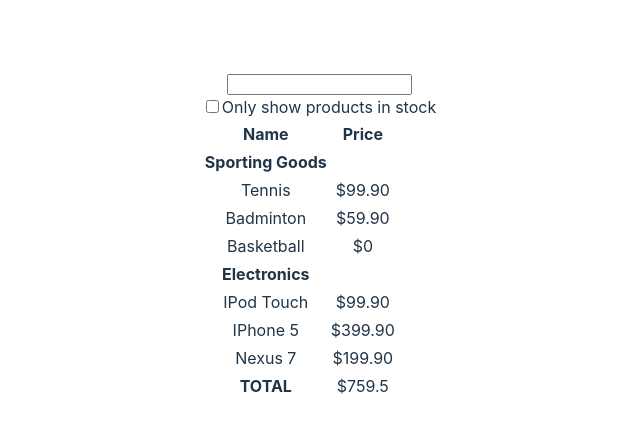
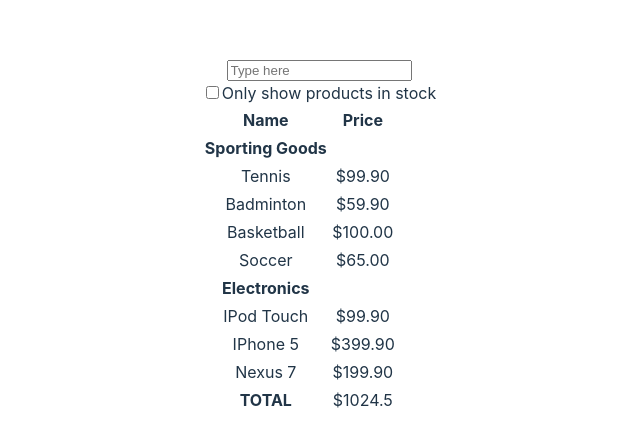
Before and after one commit to mugikarl/store, a React (Vite) app: page / in a window 1280 px wide. Shown: the part 164-608 px from the top of the page, without its empty margins (321-961 px from the left). Built offline with nearby package versions, Linux system fonts and the light colour scheme.

Commit message:
updated searchbar

```diff
--- a/src/App.jsx
+++ b/src/App.jsx
@@ -8,22 +8,36 @@
 
 const products = [
   // Sporting Goods
-  {id:1, name:"Tennis", price: 99.9, type: 1},
-  {id:2, name:"Badminton", price: 59.9, type: 1},
-  {id:3, name:"Basketball", price: -100, type: 1},
+  {id:1, name:"Tennis", price: 99.9, type: 1, stock: 100},
+  {id:2, name:"Badminton", price: 59.9, type: 1, stock: 16},
+  {id:3, name:"Basketball", price: 100, type: 1, stock: 10},
+  {id:4, name:"Soccer", price: 65, type: 1, stock: 0},
 
   // Electronics
-  {id:4, name:"IPod Touch", price: 99.9, type: 2},
-  {id:5, name:"IPhone 5", price: 399.9, type: 2},
-  {id:6, name:"Nexus 7", price: 199.9, type: 2},
+  {id:4, name:"IPod Touch", price: 99.9, type: 2, stock: 1},
+  {id:5, name:"IPhone 5", price: 399.9, type: 2, stock: 10},
+  {id:6, name:"Nexus 7", price: 199.9, type: 2, stock: 0},
 ];
 
 const headers = ["Sporting Goods", "Electronics"];
 
 function App() {
+  const [query, setQuery] = useState("");
+  const [stockChecked, setStockChecked] = useState(false);
+
+  const filteredProducts = products.filter(
+    (product) =>
+      //Case 1: If query is in name
+      product.name.toLowerCase().includes(query.toLowerCase()) &&
+      //Case 2: If it has stocks
+      //!stockChecked: if the value is false it can be considered
+      //
+      (!stockChecked || product.stock > 0)
+);
+
   return <FilterProductTable>
-     <SearchBar />
-     <ProductTable headers={headers} products={products}/>
+     <SearchBar query={query} setQuery={setQuery} stockChecked={stockChecked} setStockChecked={setStockChecked}/>
+     <ProductTable headers={headers} products={filteredProducts}/>
     </FilterProductTable>;
 
 }
--- a/src/components/ProductTable.jsx
+++ b/src/components/ProductTable.jsx
@@ -18,13 +18,17 @@
                 </Table.Row>
             </Table.THead>
             <Table.TBody>
-                <ProductCategoryHeader text={headers[0]}/>
+                {sportingGoods.length > 0 && (
+                    <ProductCategoryHeader text={headers[0]}/>
+                )}
 
                 {sportingGoods.map((sportingGood) => (
                     <ProductItem key={`${sportingGood.type}-${sportingGood.id}`} name={sportingGood.name} price={sportingGood.price}/>
                 ))}
 
-                <ProductCategoryHeader text={headers[1]}/>
+                {electronics.length > 0 && (
+                    <ProductCategoryHeader text={headers[1]}/>
+                )}
 
                 {electronics.map(({ id, name, price, type }) => (
                     <ProductItem key={`${type}-${id}`} name={name} price={price}/>
--- a/src/components/SearchBar.jsx
+++ b/src/components/SearchBar.jsx
@@ -1,11 +1,11 @@
 import React from 'react'
 
-const SearchBar = () => {
+const SearchBar = ({ query,setQuery,stockChecked, setStockChecked }) => {
   return (
     <div>
-        <input type="text" />
+        <input type="text" value={query} onChange={(e) => setQuery(e.target.value)} placeholder="Type here"/>
         <div>
-            <input type="checkbox" />
+            <input type="checkbox" checked={stockChecked} onChange={(e) => setStockChecked(e.target.checked)}/>
             Only show products in stock
         </div>
     </div>
```
